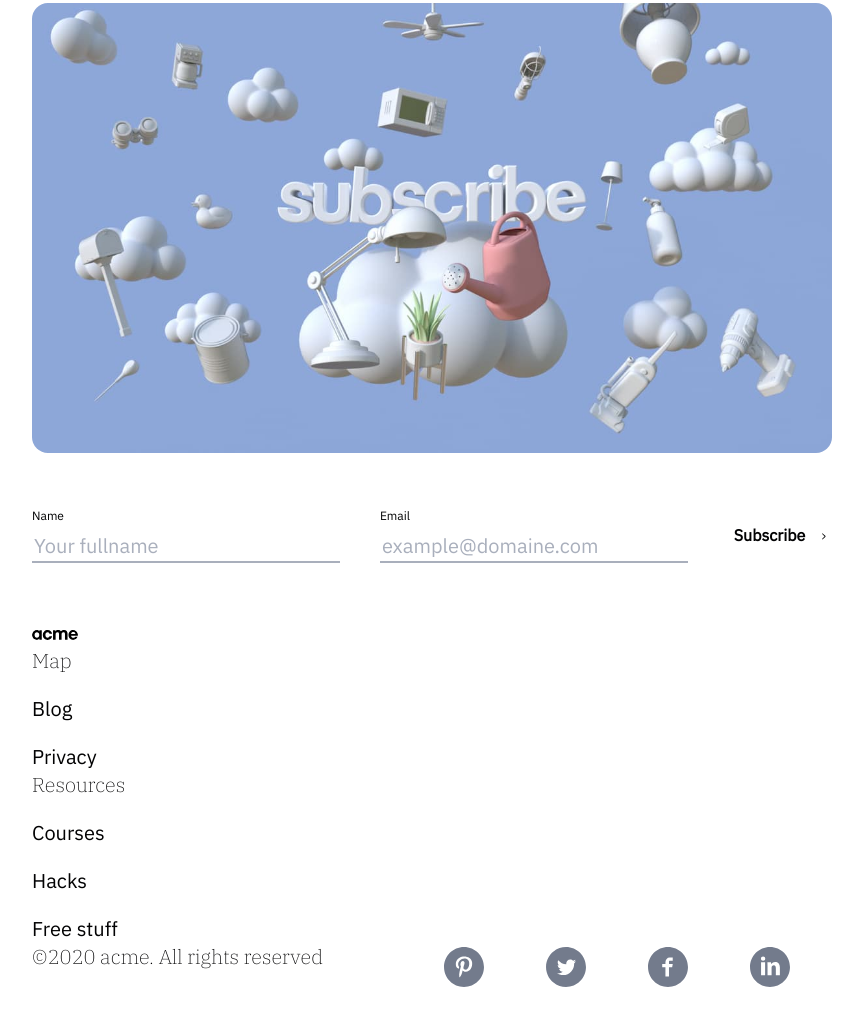
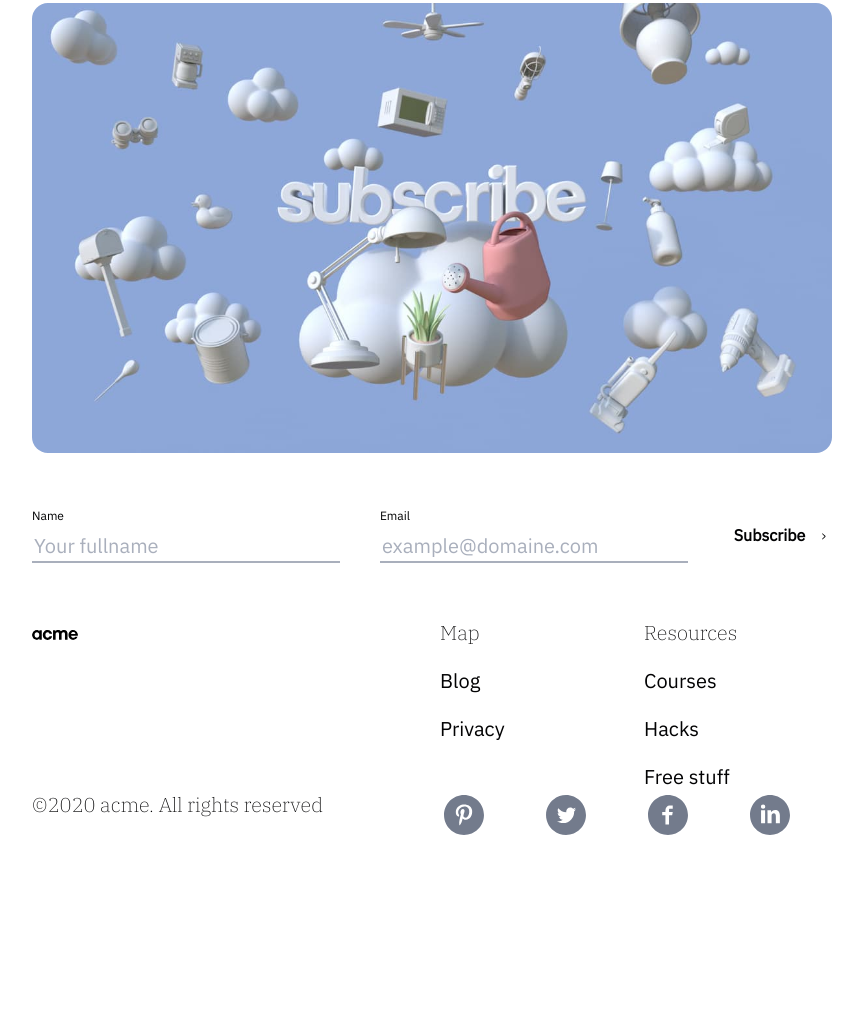
Before and after one commit to Helena-p/Acme-blog, a website: page index.html in a window 1280 px wide. Shown: the part 2429-3443 px from the top of the page, without its empty margins (208-1071 px from the left). After the commit the page ends 3291 px from the top, so only its background shows below. Drawn offline with Linux system fonts and the light colour scheme.

Commit message:
Add structure to footer elements

```diff
--- a/index.html
+++ b/index.html
@@ -166,10 +166,16 @@
                 </div>
             </section>
         </main>
-        <footer class="container">
+        <footer>
+            <div class="container">
+                <div class="flex">
                     <a href="#" aria-label="acme home page"
-                ><img src="src/img/logo.svg" alt="Acme logo" class="icon"
+                        ><img
+                            src="src/img/logo.svg"
+                            alt="Acme logo"
+                            class="icon"
                     /></a>
+                    <div class="flex">
                         <dl class="flow-content">
                             <dt class="text-serif">Map</dt>
                             <dd><a href="#">Blog</a></dd>
@@ -181,6 +187,8 @@
                             <dd><a href="#">Hacks</a></dd>
                             <dd><a href="#">Free stuff</a></dd>
                         </dl>
+                    </div>
+                </div>
                 <div class="flex text-serif">
                     <p class="copyright">2020 acme. All rights reserved</p>
                     <ul class="flex">
@@ -219,6 +227,7 @@
                         </li>
                     </ul>
                 </div>
+            </div>
         </footer>
         <script src="src/script/index.js"></script>
     </body>
```
Lines whose indentation alone changed are shown as unchanged.
